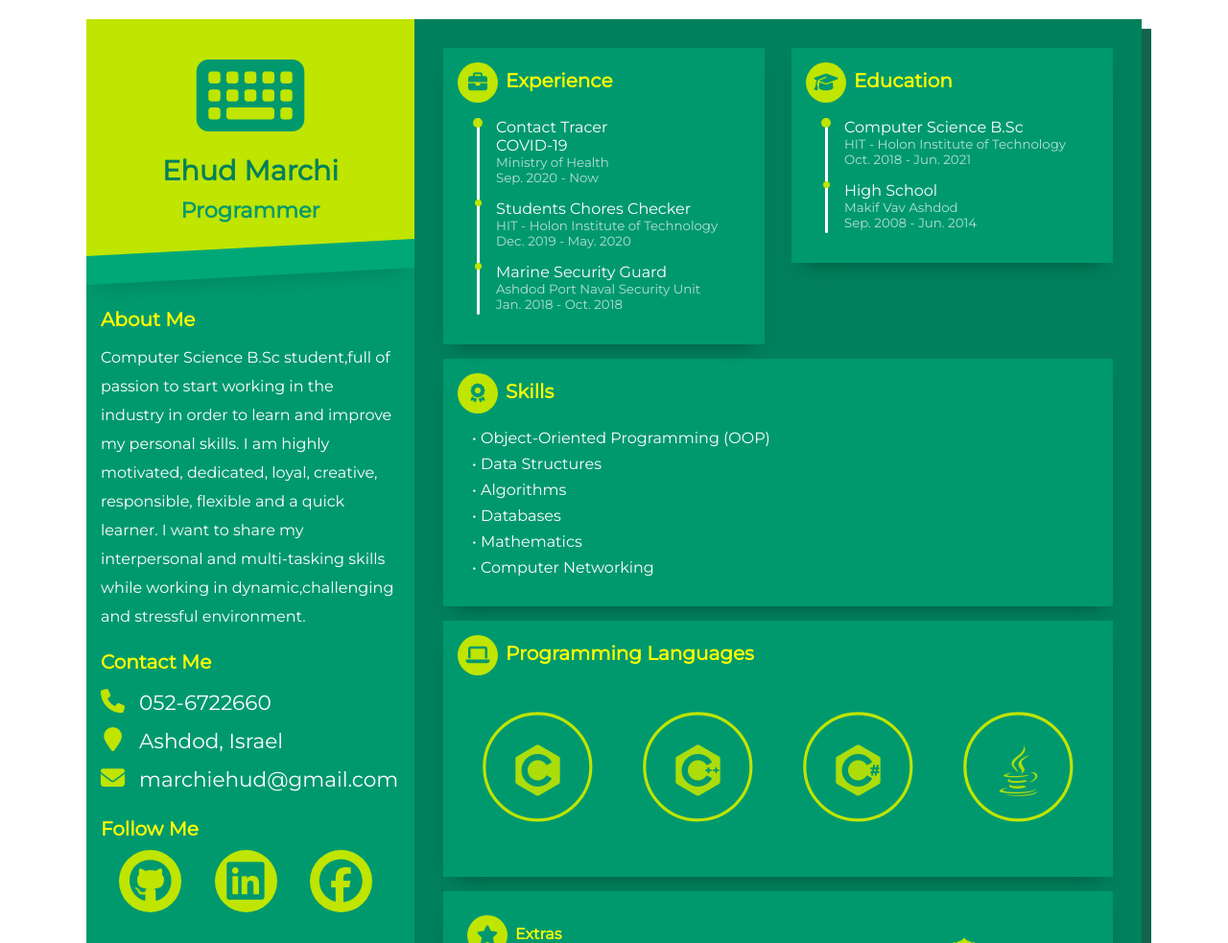
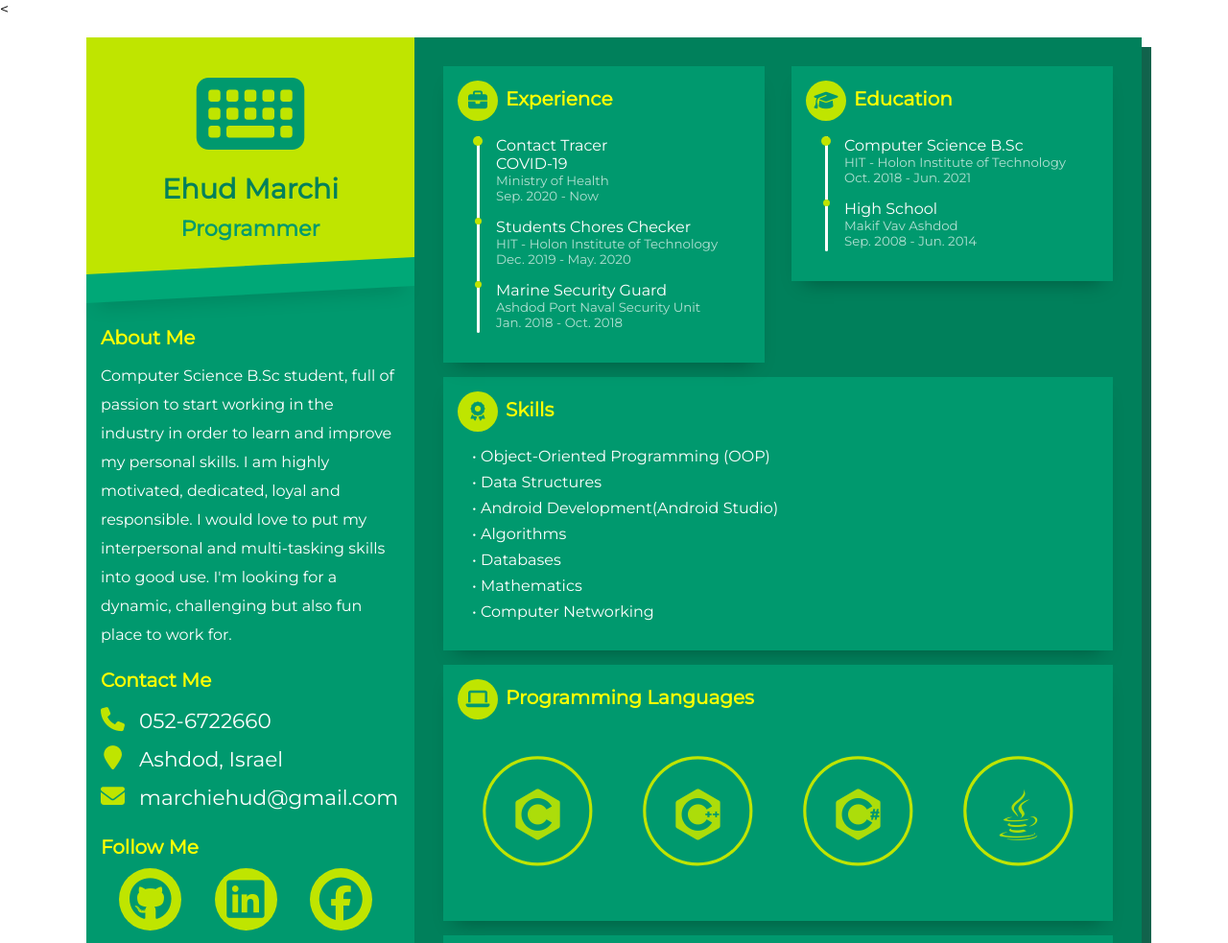
Before and after one commit to EhudMarchi/CV, a plain HTML site: page index.html in a window 1280 px wide. Shown: the top 983 px of the page at 96% size. Drawn offline with nearby package versions, Linux system fonts and the light colour scheme.

Commit message:
Add files via upload

```diff
--- a/index.html
+++ b/index.html
@@ -11,6 +11,7 @@
 </head>
 <!-- Global site tag (gtag.js) - Google Analytics -->
 <script async src="https://www.googletagmanager.com/gtag/js?id=G-ZZMQ0M3D6F"></script>
+<<div></div>
 <script>
   window.dataLayer = window.dataLayer || [];
   function gtag(){dataLayer.push(arguments);}
@@ -32,8 +33,8 @@
       </div>
     </div>
     <div class="about">
-      <h3>About Me</h3>Computer Science B.Sc student,full of passion to start working in the industry in order to learn and improve my personal skills.
-                      I am highly motivated, dedicated, loyal, creative,  responsible, flexible and a quick learner. I want to share my interpersonal and multi-tasking skills while working in dynamic,challenging and stressful environment.
+      <h3>About Me</h3>Computer Science B.Sc student, full of passion to start working in the industry in order to learn and improve my personal skills.
+                      I am highly motivated, dedicated, loyal and responsible. I would love to put my interpersonal and multi-tasking skills into good use. I'm looking for a dynamic, challenging but also fun place to work for.
     </div>
     <div class="contact">
       <h3>Contact Me</h3>
@@ -73,6 +74,8 @@
         <li ><span>• Object-Oriented Programming (OOP)</span>
         </li>
         <li ><span>• Data Structures</span>
+        </li>
+        <li ><span>• Android Development(Android Studio)</span>
         </li>
         <li ><span>• Algorithms</span>
         </li>
```
